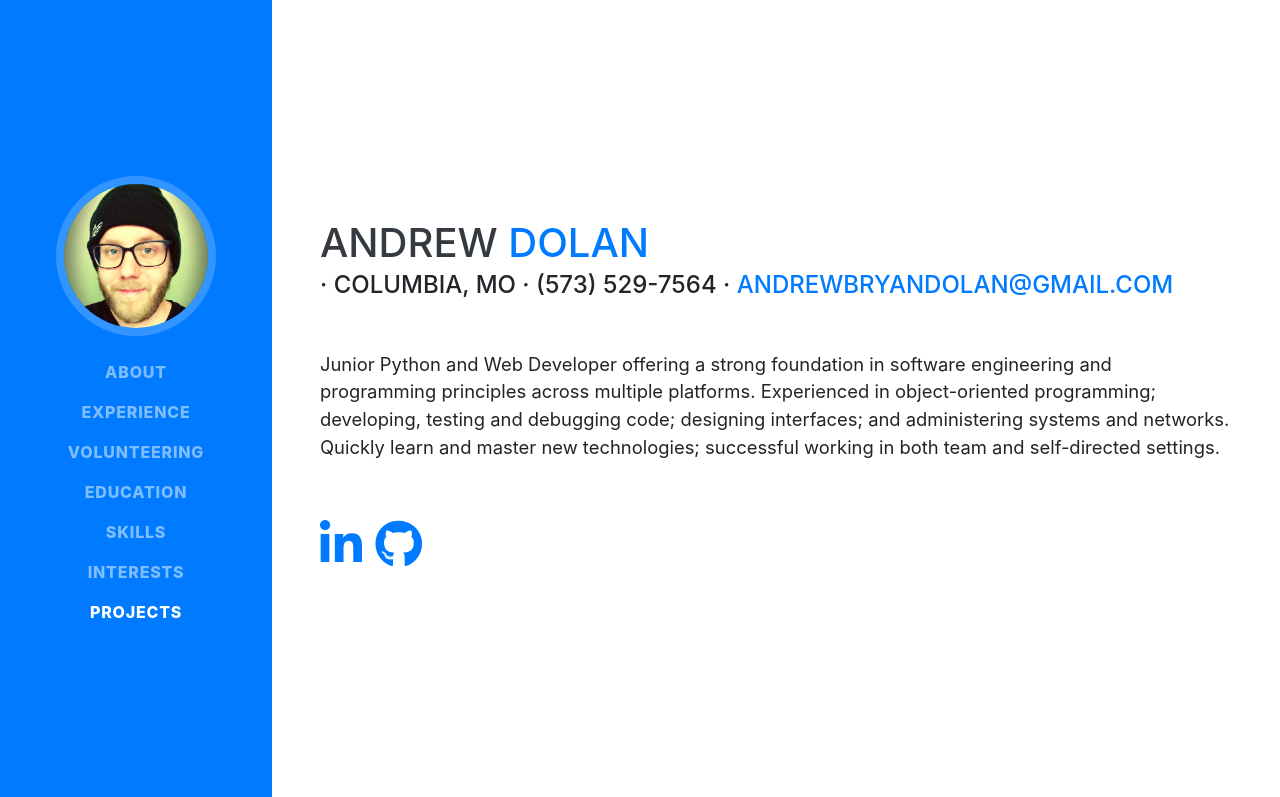
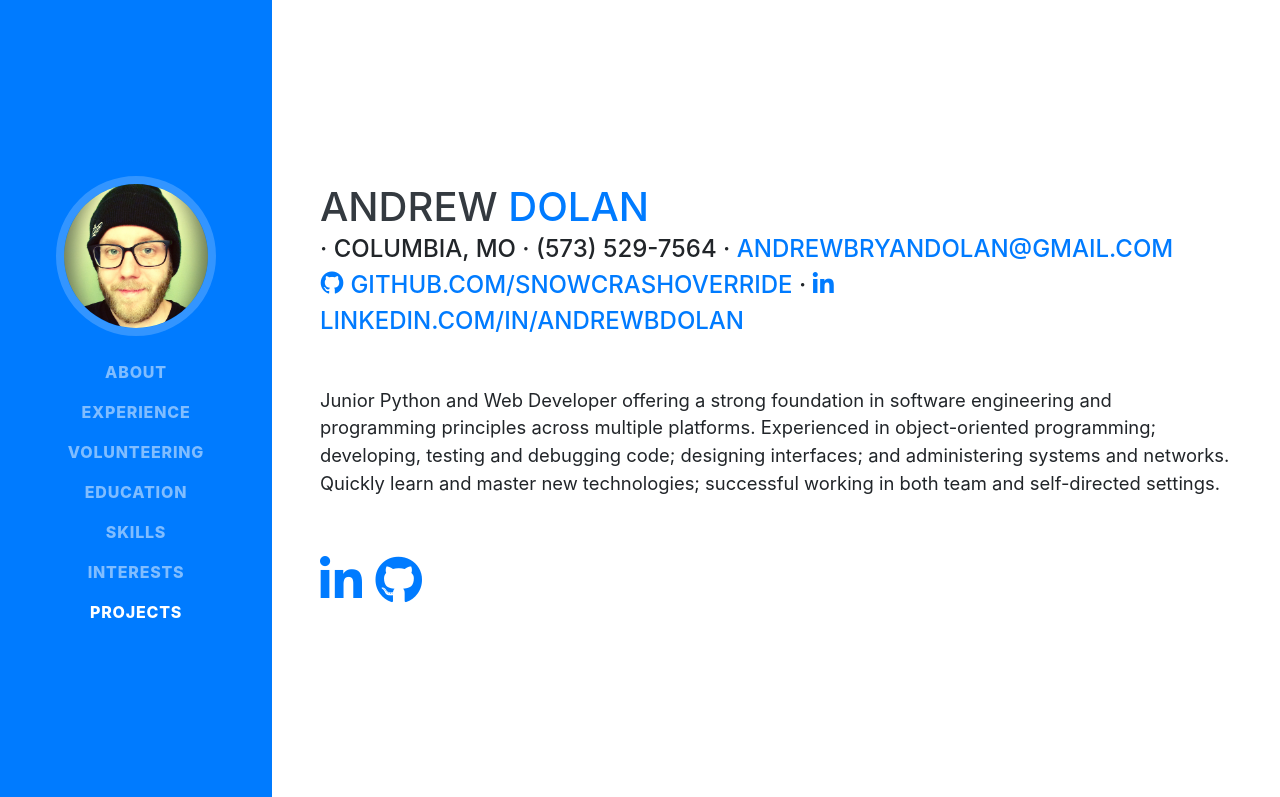
Before and after one commit to SnowCrashOverride/portfolio, a website with bundled scripts: page index.html in a window 1280 px wide. Shown: the top 797 px of the page. Built offline with nearby package versions, Linux system fonts and the light colour scheme; a web font is replaced by a local one.

Commit message:
changed links

```diff
--- a/index.html
+++ b/index.html
@@ -72,7 +72,9 @@
         </h1>
         <div class="subheading mb-5">· Columbia, MO · (573) 529-7564 ·
           <a href="mailto:name@email.com">andrewbryandolan@gmail.com</a>
-        </div>
+        <div class="subheading mb-3"><a href="https://github.com/SnowCrashOverride" title="My GitHub"><i class="devicon-github-plain" title="My GitHub"></i>    github.com/SnowCrashOverride</a> · <a href="https://www.linkedin.com/in/andrewbdolan/" title="My LinkedIn"><i class="fab fa-linkedin-in" title="My LinkedIn"></i>    linkedin.com/in/andrewbdolan</a></div>
+
+      </div>
         <p class="lead mb-5">
             Junior Python and Web Developer offering a strong foundation in software engineering and programming principles across multiple platforms.
             Experienced in object-oriented programming; developing, testing and debugging code; designing interfaces; and administering systems and networks.
```
